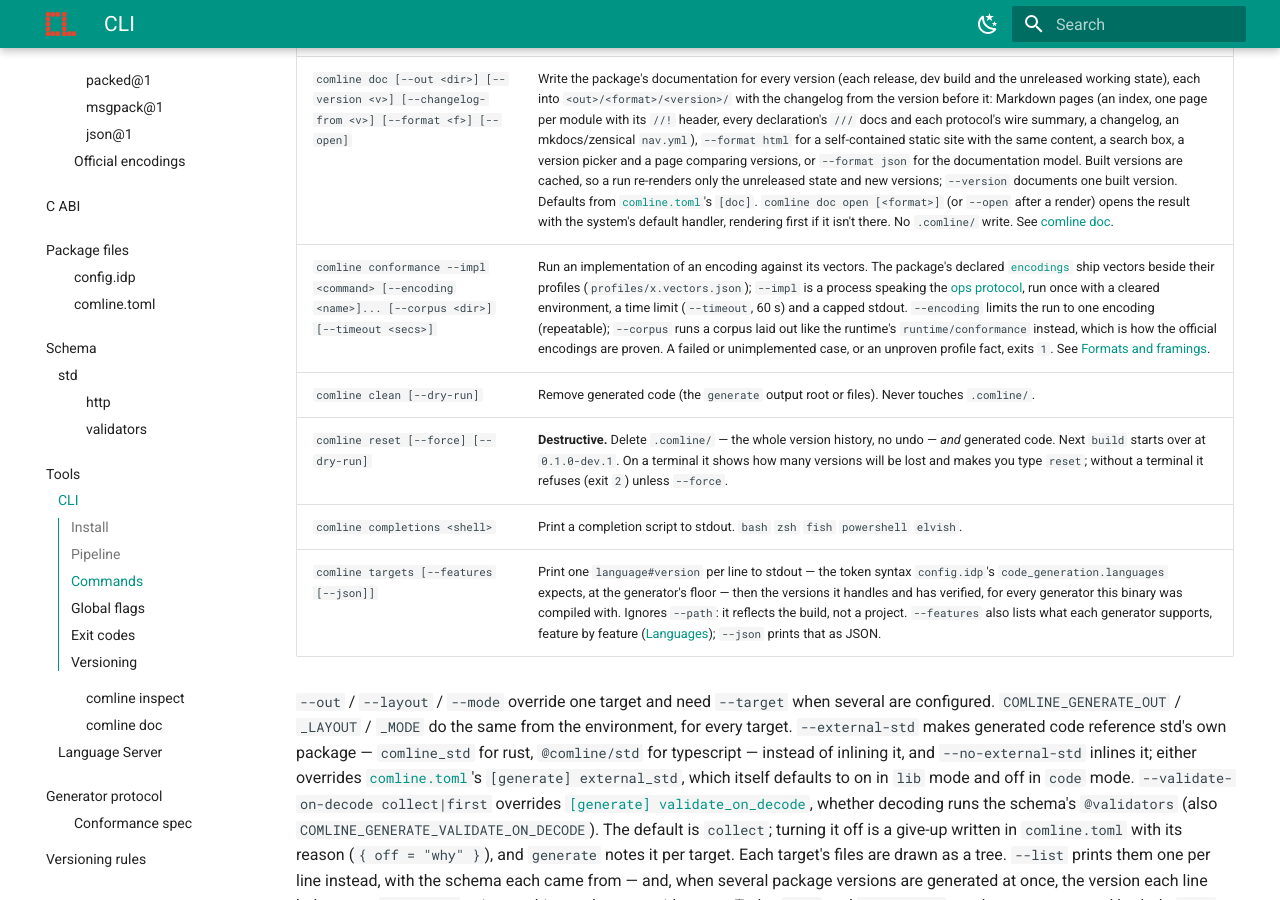
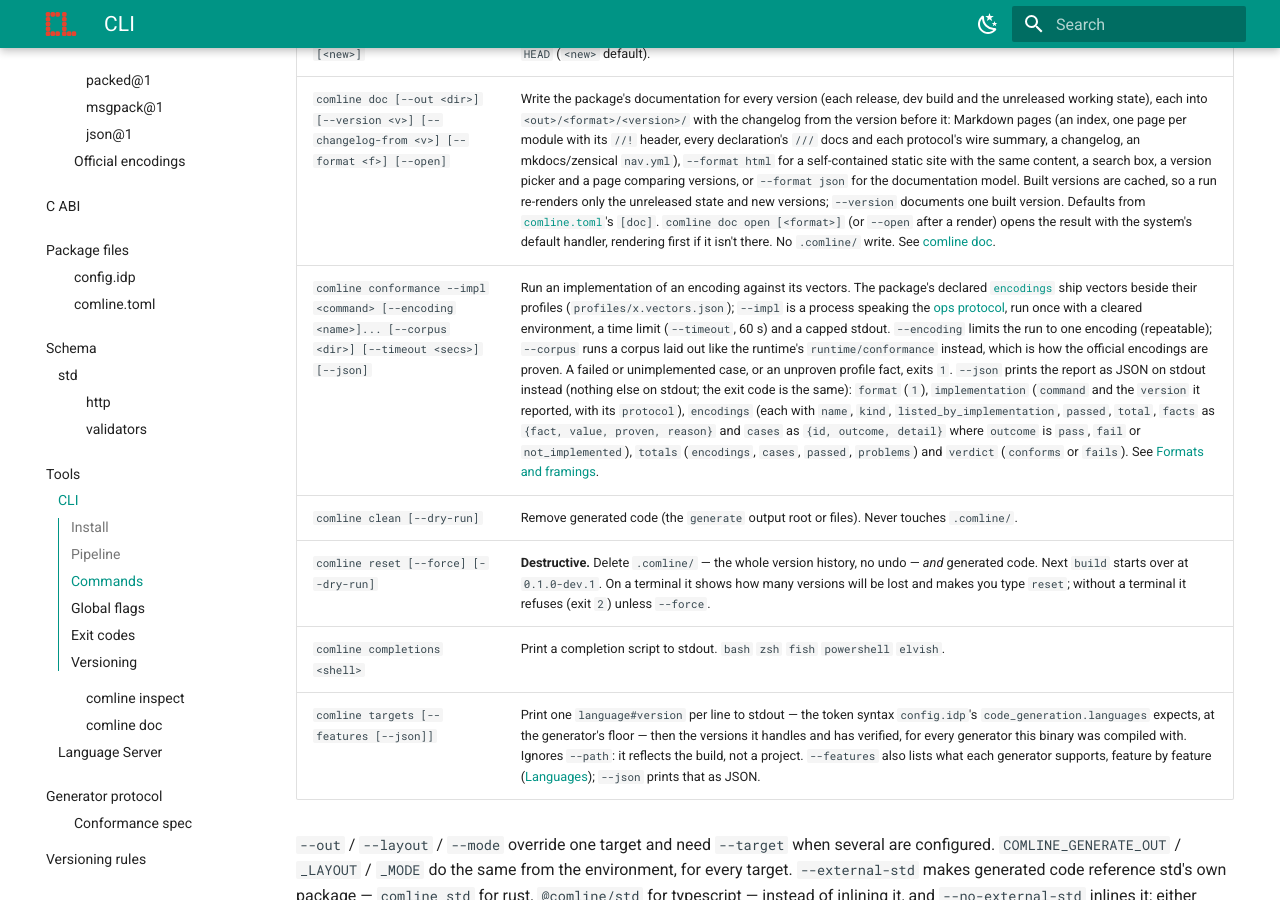
Before and after one commit to ComlineProject/docs, an MkDocs documentation site: the page built from docs/docs/reference/tools/cli.md, in a window 1280 px wide and 900 px high, scrolled down 1715 px. Built offline with MkDocs 1.6.1 and Material for MkDocs 9.7.7, drawn with Linux system fonts in a browser that asks for light colours; the version menu is left out.

Commit message:
reference: comline conformance --json

```diff
--- a/docs/docs/reference/tools/cli.md
+++ b/docs/docs/reference/tools/cli.md
@@ -41,7 +41,7 @@ parse → resolve imports → validate → (freeze into .comline/) → (generate
 | `comline release [1.0] [--raise <level> --reason <text>] [--yes]` | Build, then release: create the version from the highest bump since the last release ([builds and releases](../versioning.md#builds-and-releases)). `--raise patch\|minor\|major` goes higher, with a `--reason` recorded with the release; it never lowers. `1.0` makes a `0.x` package stable after showing what that commits to (its protocols, and what's worth settling first). Raising to major and `1.0` ask on a terminal; without one they refuse (exit `2`) unless `--yes` (`-y`). |
 | `comline diff <old> [<new>]` | Show schema changes between two built versions. Each argument is a version (`0.2.0`), a commit hash (4+ chars), or `HEAD` (`<new>` default). |
 | `comline doc [--out <dir>] [--version <v>] [--changelog-from <v>] [--format <f>] [--open]` | Write the package's documentation for every version (each release, dev build and the unreleased working state), each into `<out>/<format>/<version>/` with the changelog from the version before it: Markdown pages (an index, one page per module with its `//!` header, every declaration's `///` docs and each protocol's wire summary, a changelog, an mkdocs/zensical `nav.yml`), `--format html` for a self-contained static site with the same content, a search box, a version picker and a page comparing versions, or `--format json` for the documentation model. Built versions are cached, so a run re-renders only the unreleased state and new versions; `--version` documents one built version. Defaults from [`comline.toml`](../congregation/comline-toml.md#doc)'s `[doc]`. `comline doc open [<format>]` (or `--open` after a render) opens the result with the system's default handler, rendering first if it isn't there. No `.comline/` write. See [comline doc](cli/doc.md). |
-| `comline conformance --impl <command> [--encoding <name>]... [--corpus <dir>] [--timeout <secs>]` | Run an implementation of an encoding against its vectors. The package's declared [`encodings`](../../developer/extending/encodings.md) ship vectors beside their profiles (`profiles/x.vectors.json`); `--impl` is a process speaking the [ops protocol](../conformance.md#the-ops-protocol), run once with a cleared environment, a time limit (`--timeout`, 60 s) and a capped stdout. `--encoding` limits the run to one encoding (repeatable); `--corpus` runs a corpus laid out like the runtime's `runtime/conformance` instead, which is how the official encodings are proven. A failed or unimplemented case, or an unproven profile fact, exits `1`. See [Formats and framings](../../developer/extending/encodings.md#3-write-vectors-and-prove-an-implementation). |
+| `comline conformance --impl <command> [--encoding <name>]... [--corpus <dir>] [--timeout <secs>] [--json]` | Run an implementation of an encoding against its vectors. The package's declared [`encodings`](../../developer/extending/encodings.md) ship vectors beside their profiles (`profiles/x.vectors.json`); `--impl` is a process speaking the [ops protocol](../conformance.md#the-ops-protocol), run once with a cleared environment, a time limit (`--timeout`, 60 s) and a capped stdout. `--encoding` limits the run to one encoding (repeatable); `--corpus` runs a corpus laid out like the runtime's `runtime/conformance` instead, which is how the official encodings are proven. A failed or unimplemented case, or an unproven profile fact, exits `1`. `--json` prints the report as JSON on stdout instead (nothing else on stdout; the exit code is the same): `format` (`1`), `implementation` (`command` and the `version` it reported, with its `protocol`), `encodings` (each with `name`, `kind`, `listed_by_implementation`, `passed`, `total`, `facts` as `{fact, value, proven, reason}` and `cases` as `{id, outcome, detail}` where `outcome` is `pass`, `fail` or `not_implemented`), `totals` (`encodings`, `cases`, `passed`, `problems`) and `verdict` (`conforms` or `fails`). See [Formats and framings](../../developer/extending/encodings.md#3-write-vectors-and-prove-an-implementation). |
 | `comline clean [--dry-run]` | Remove generated code (the `generate` output root or files). Never touches `.comline/`. |
 | `comline reset [--force] [--dry-run]` | **Destructive.** Delete `.comline/` — the whole version history, no undo — *and* generated code. Next `build` starts over at `0.1.0-dev.1`. On a terminal it shows how many versions will be lost and makes you type `reset`; without a terminal it refuses (exit `2`) unless `--force`. |
 | `comline completions <shell>` | Print a completion script to stdout. `bash` `zsh` `fish` `powershell` `elvish`. |
```
